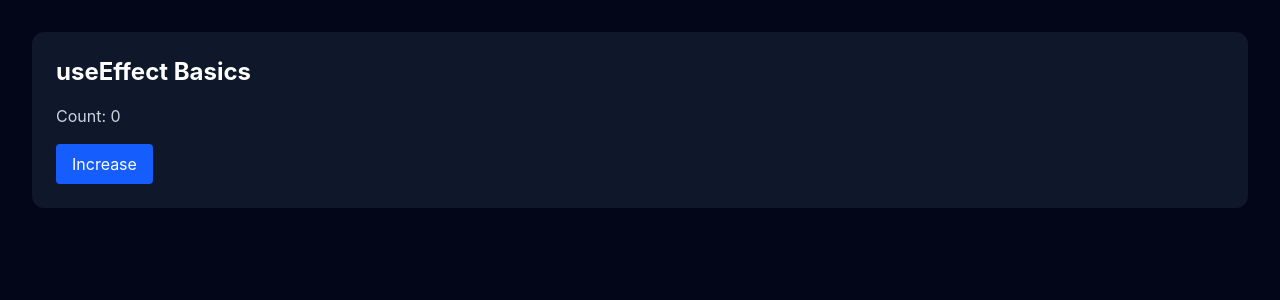
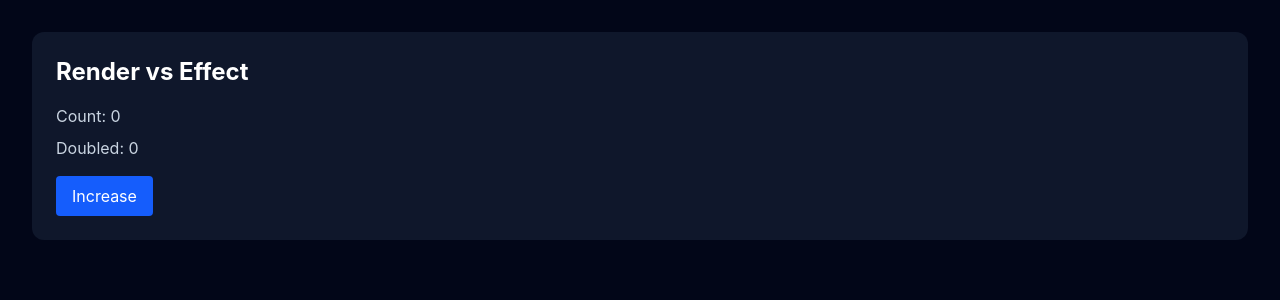
Before and after one commit to foysaliio/React-Mastery-Journey, a React (Vite) app: page / in a window 1280 px wide. Shown: the top 300 px of the page. Built offline with nearby package versions, Linux system fonts and the light colour scheme.

Commit message:
feat(react): understand render vs effect

```diff
--- a/src/App.tsx
+++ b/src/App.tsx
@@ -1,9 +1,9 @@
-import EffectDemo from "./Components/EffectDemo";
+import RenderVsEffect from "./Components/RenderVsEffect";
 
 function App() {
   return (
     <main className="min-h-screen bg-slate-950 p-8">
-      <EffectDemo />
+      <RenderVsEffect />
     </main>
   );
 }
--- a/src/Components/EffectDemo.tsx
+++ b/src/Components/RenderVsEffect.tsx
@@ -1,27 +1,32 @@
 import { useEffect, useState } from "react";
 
-function EffectDemo() {
+const RenderVsEffect = () => {
   const [count, setCount] = useState<number>(0);
+  const doubledCount: number = count * 2;
 
   useEffect(() => {
-    console.log("Effect ran");
-  });
+    document.title = `Count ${count}`;
+  }, [count]);
 
   return (
     <section className="rounded-xl bg-slate-900 p-6 text-white">
-      <h2 className="text-2xl font-bold">useEffect Basics</h2>
+      <h2 className="text-2xl font-bold">Render vs Effect</h2>
 
       <p className="mt-4 text-slate-300">Count: {count}</p>
 
+      <p className="mt-2 text-slate-300">Doubled: {doubledCount}</p>
+
       <button
         type="button"
-        onClick={() => setCount((current) => current + 1)}
+        onClick={() => {
+          setCount((current) => current + 1);
+        }}
         className="mt-4 rounded bg-blue-600 px-4 py-2"
       >
         Increase
       </button>
     </section>
   );
-}
+};
 
-export default EffectDemo;
+export default RenderVsEffect;
```
